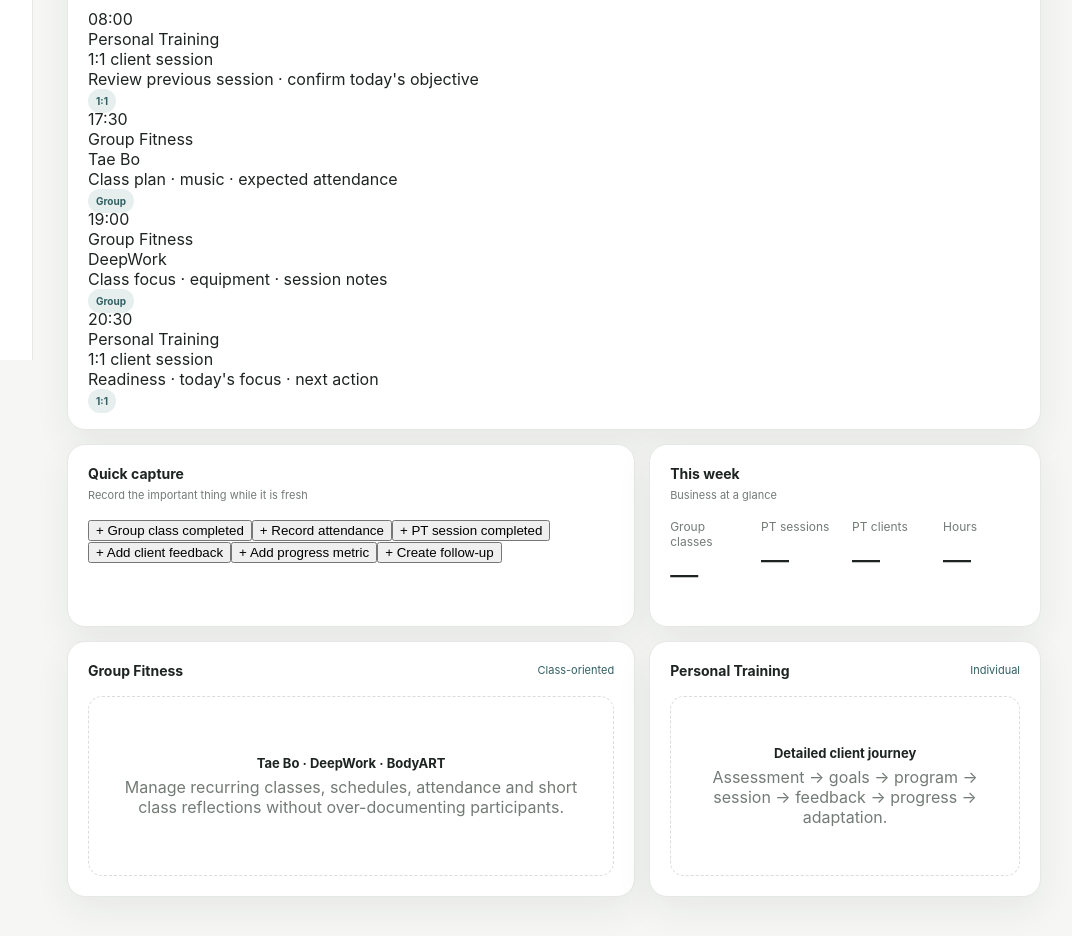
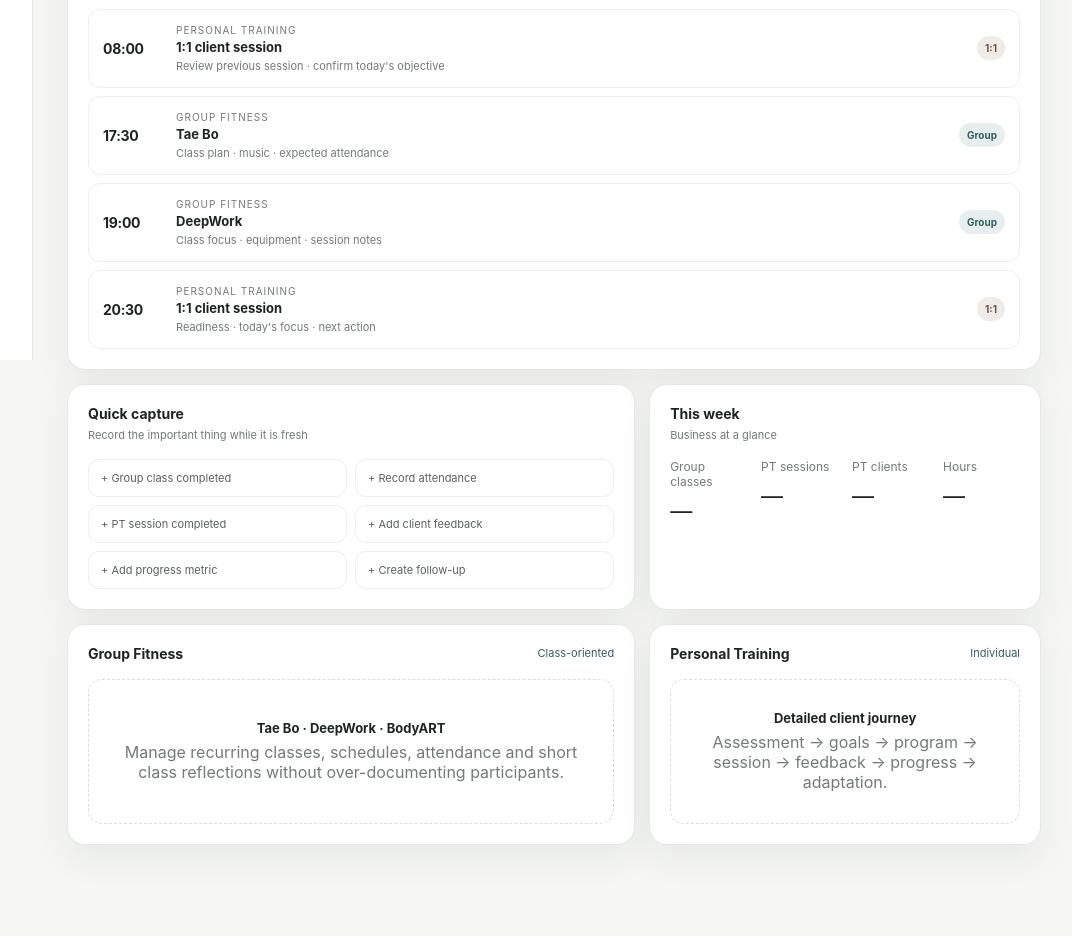
Before and after one commit to goforglam/personal-trainer-hub, a Next.js app: page / in a window 1280 px wide. Shown: the part 440-1376 px from the top of the page, without its empty margins (205-1277 px from the left). After the commit the page ends 1341 px from the top, so only its background shows below. Built offline with nearby package versions, Linux system fonts and the light colour scheme.

Commit message:
Refine trainer day-to-day structure: app/globals.css

```diff
--- a/app/globals.css
+++ b/app/globals.css
@@ -1,60 +1,30 @@
 :root {
-  --ink: #1d2421;
-  --muted: #737b76;
-  --line: #e5e8e5;
-  --surface: #ffffff;
-  --canvas: #f6f7f5;
-  --accent: #315f63;
-  --accent-soft: #e7efee;
+  --ink: #1d2421; --muted: #737b76; --line: #e5e8e5; --surface: #ffffff;
+  --canvas: #f6f7f5; --accent: #315f63; --accent-soft: #e7efee;
   --shadow: 0 12px 36px rgba(29, 36, 33, 0.07);
 }
 * { box-sizing: border-box; }
 html, body { margin: 0; padding: 0; min-height: 100%; }
-body {
-  background: var(--canvas); color: var(--ink);
-  font-family: Inter, ui-sans-serif, system-ui, -apple-system, BlinkMacSystemFont, "Segoe UI", sans-serif;
-  -webkit-font-smoothing: antialiased;
-}
-a { color: inherit; text-decoration: none; }
+body { background: var(--canvas); color: var(--ink); font-family: Inter, ui-sans-serif, system-ui, -apple-system, BlinkMacSystemFont, "Segoe UI", sans-serif; -webkit-font-smoothing: antialiased; }
+a { color: inherit; text-decoration: none; } button { font: inherit; }
 .shell { display: grid; grid-template-columns: 238px 1fr; min-height: 100vh; }
 .sidebar { background: rgba(255,255,255,.9); border-right: 1px solid var(--line); padding: 28px 18px; position: sticky; top: 0; height: 100vh; }
 .brand { display: flex; align-items: center; gap: 11px; padding: 0 10px 28px; }
 .brand-mark { width: 34px; height: 34px; border-radius: 11px; display: grid; place-items: center; background: var(--accent); color: white; font-size: 15px; font-weight: 700; }
-.brand-title { font-size: 14px; font-weight: 700; letter-spacing: -.01em; }
-.brand-subtitle { font-size: 11px; color: var(--muted); margin-top: 2px; }
-.nav { display: grid; gap: 5px; }
-.nav-link { display: flex; align-items: center; gap: 11px; padding: 10px 12px; border-radius: 10px; color: #59615d; font-size: 13px; }
-.nav-link:hover { background: var(--accent-soft); color: var(--accent); }
-.nav-icon { width: 18px; text-align: center; opacity: .85; }
-.main { min-width: 0; }
-.topbar { height: 74px; background: rgba(246,247,245,.86); backdrop-filter: blur(12px); border-bottom: 1px solid var(--line); display: flex; align-items: center; justify-content: space-between; padding: 0 34px; position: sticky; top: 0; z-index: 5; }
-.eyebrow { font-size: 11px; text-transform: uppercase; letter-spacing: .12em; color: var(--muted); }
-.page-title { margin: 3px 0 0; font-size: 18px; letter-spacing: -.03em; }
-.content { padding: 38px 34px 56px; max-width: 1260px; }
-.hero { display: flex; justify-content: space-between; gap: 24px; align-items: flex-end; margin-bottom: 28px; }
-.hero h1 { font-size: clamp(30px, 4vw, 46px); line-height: 1.02; letter-spacing: -.055em; margin: 8px 0 10px; }
-.hero p { color: var(--muted); max-width: 590px; line-height: 1.6; margin: 0; font-size: 14px; }
+.brand-title { font-size: 14px; font-weight: 700; letter-spacing: -.01em; } .brand-subtitle { font-size: 11px; color: var(--muted); margin-top: 2px; }
+.nav { display: grid; gap: 5px; } .nav-link { display: flex; align-items: center; gap: 11px; padding: 10px 12px; border-radius: 10px; color: #59615d; font-size: 13px; } .nav-link:hover { background: var(--accent-soft); color: var(--accent); } .nav-icon { width: 18px; text-align: center; opacity: .85; }
+.main { min-width: 0; } .topbar { height: 74px; background: rgba(246,247,245,.86); backdrop-filter: blur(12px); border-bottom: 1px solid var(--line); display: flex; align-items: center; justify-content: space-between; padding: 0 34px; position: sticky; top: 0; z-index: 5; }
+.eyebrow { font-size: 11px; text-transform: uppercase; letter-spacing: .12em; color: var(--muted); } .page-title { margin: 3px 0 0; font-size: 18px; letter-spacing: -.03em; }
+.content { padding: 38px 34px 56px; max-width: 1260px; } .hero { display: flex; justify-content: space-between; gap: 24px; align-items: flex-end; margin-bottom: 28px; } .hero h1 { font-size: clamp(30px, 4vw, 46px); line-height: 1.02; letter-spacing: -.055em; margin: 8px 0 10px; } .hero p { color: var(--muted); max-width: 620px; line-height: 1.6; margin: 0; font-size: 14px; }
 .pill { display: inline-flex; align-items: center; gap: 7px; padding: 7px 10px; background: white; border: 1px solid var(--line); border-radius: 999px; color: var(--muted); font-size: 11px; }
-.grid { display: grid; gap: 14px; }
-.stats { grid-template-columns: repeat(4, minmax(0,1fr)); margin-bottom: 14px; }
-.two { grid-template-columns: 1.45fr 1fr; }
+.grid { display: grid; gap: 14px; } .stats { grid-template-columns: repeat(4, minmax(0,1fr)); margin-bottom: 14px; } .compact-stats { margin: 0; } .two { grid-template-columns: 1.45fr 1fr; }
 .card { background: var(--surface); border: 1px solid var(--line); border-radius: 18px; box-shadow: var(--shadow); padding: 20px; }
-.stat-label { font-size: 12px; color: var(--muted); }
-.stat-value { font-size: 28px; letter-spacing: -.04em; margin-top: 9px; }
-.stat-note { font-size: 11px; color: var(--muted); margin-top: 6px; }
-.card-head { display: flex; align-items: center; justify-content: space-between; margin-bottom: 17px; }
-.card-title { font-size: 14px; font-weight: 700; }
-.card-link { color: var(--accent); font-size: 11px; }
-.list { display: grid; gap: 8px; }
-.list-item { display: flex; align-items: center; justify-content: space-between; gap: 15px; padding: 12px; border: 1px solid #edf0ed; border-radius: 12px; }
-.list-main { min-width: 0; }
-.list-name { font-size: 13px; font-weight: 650; }
-.list-meta { color: var(--muted); font-size: 11px; margin-top: 4px; }
-.badge { white-space: nowrap; border-radius: 999px; padding: 6px 8px; background: var(--accent-soft); color: var(--accent); font-size: 10px; font-weight: 650; }
-.empty { min-height: 180px; display: grid; place-items: center; text-align: center; border: 1px dashed #d9dedb; border-radius: 14px; color: var(--muted); padding: 24px; }
-.empty strong { display: block; color: var(--ink); margin-bottom: 6px; font-size: 13px; }
-.section-page { max-width: 920px; }
-.section-page h1 { font-size: 32px; letter-spacing: -.045em; margin: 0 0 8px; }
-.section-page > p { color: var(--muted); line-height: 1.6; font-size: 14px; }
+.stat-label { font-size: 12px; color: var(--muted); } .stat-value { font-size: 28px; letter-spacing: -.04em; margin-top: 9px; } .stat-value.small { font-size: 22px; } .stat-note { font-size: 11px; color: var(--muted); margin-top: 6px; }
+.card-head { display: flex; align-items: center; justify-content: space-between; margin-bottom: 17px; } .card-title { font-size: 14px; font-weight: 700; } .card-link { color: var(--accent); font-size: 11px; }
+.today-list { display: grid; gap: 8px; } .today-item { display: grid; grid-template-columns: 58px 1fr auto; align-items: center; gap: 15px; padding: 14px; border: 1px solid #edf0ed; border-radius: 12px; } .today-time { font-size: 14px; font-weight: 700; letter-spacing: -.02em; } .today-type { color: var(--muted); font-size: 10px; text-transform: uppercase; letter-spacing: .1em; } .today-title { font-size: 13px; font-weight: 650; margin-top: 3px; } .today-detail { color: var(--muted); font-size: 11px; margin-top: 4px; }
+.badge { white-space: nowrap; border-radius: 999px; padding: 6px 8px; background: var(--accent-soft); color: var(--accent); font-size: 10px; font-weight: 650; } .badge.pt { background: #f0ebe7; color: #68574e; }
+.quick-grid { display: grid; grid-template-columns: 1fr 1fr; gap: 8px; } .quick-action { border: 1px solid #edf0ed; background: white; color: #59615d; border-radius: 11px; padding: 11px 12px; text-align: left; cursor: default; font-size: 11px; }
+.empty { min-height: 145px; display: grid; place-items: center; text-align: center; border: 1px dashed #d9dedb; border-radius: 14px; color: var(--muted); padding: 24px; } .empty strong { display: block; color: var(--ink); margin-bottom: 6px; font-size: 13px; }
+.section-page { max-width: 920px; } .section-page h1 { font-size: 32px; letter-spacing: -.045em; margin: 0 0 8px; } .section-page > p { color: var(--muted); line-height: 1.6; font-size: 14px; }
 @media (max-width: 900px) { .shell { grid-template-columns: 1fr; } .sidebar { display: none; } .topbar { padding: 0 20px; } .content { padding: 28px 20px 48px; } .stats, .two { grid-template-columns: 1fr 1fr; } }
-@media (max-width: 560px) { .stats, .two { grid-template-columns: 1fr; } .hero { align-items: flex-start; flex-direction: column; } }
+@media (max-width: 560px) { .stats, .two, .quick-grid { grid-template-columns: 1fr; } .hero { align-items: flex-start; flex-direction: column; } .today-item { grid-template-columns: 48px 1fr; } .today-item .badge { display: none; } }
```
